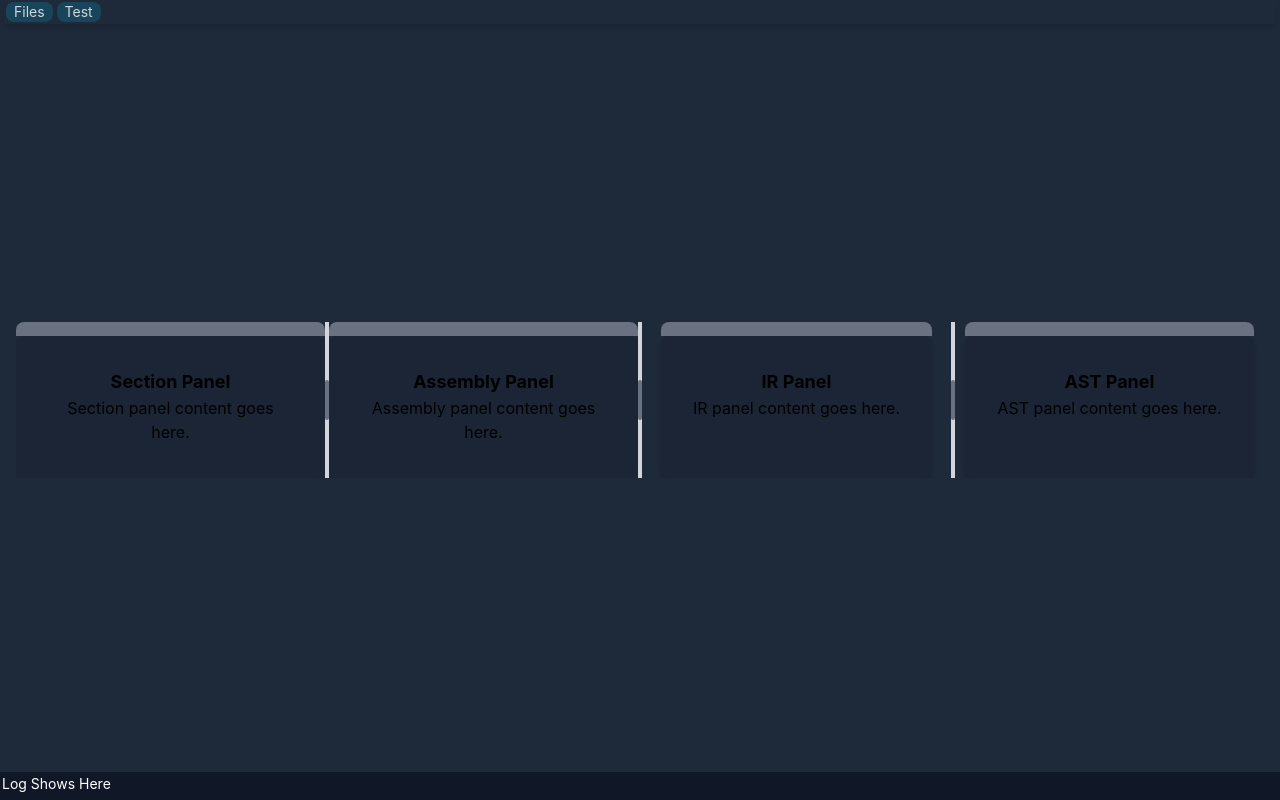
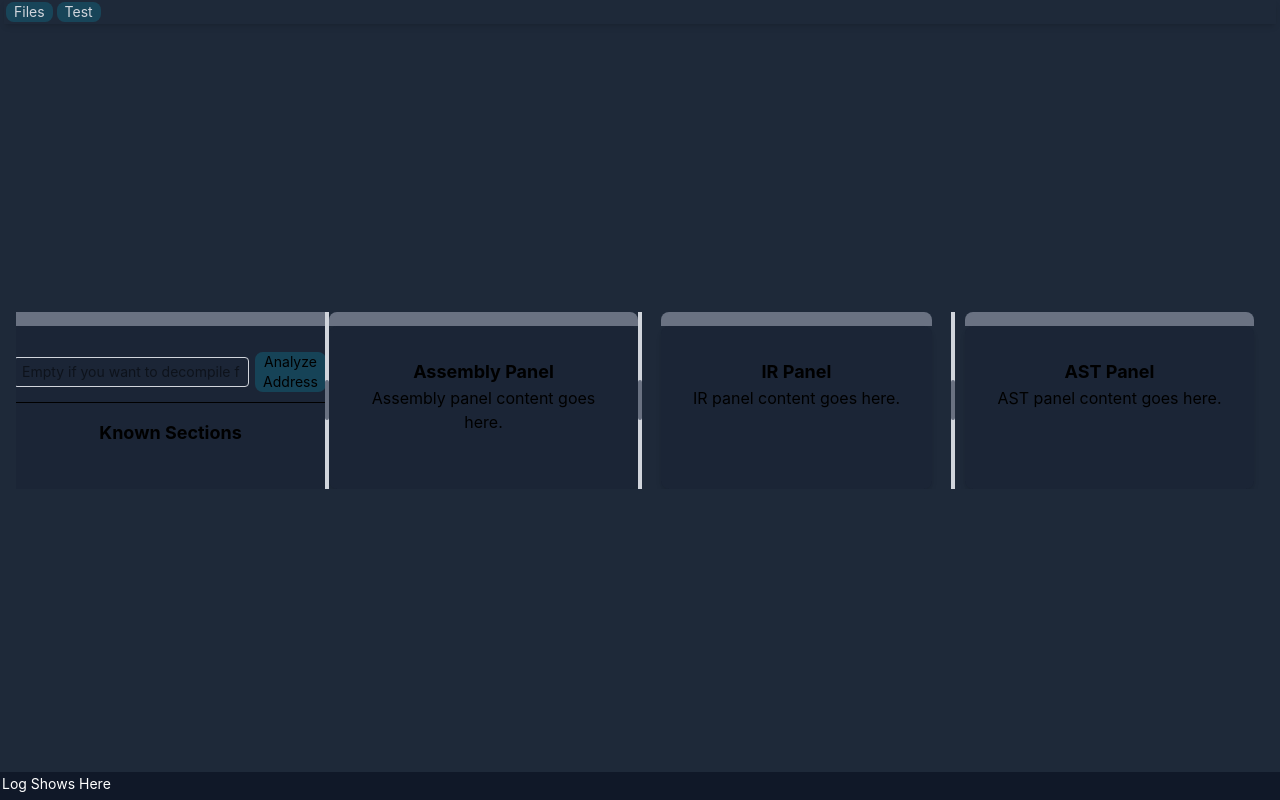
Before and after one commit to Eveheeero/fireman, a React (Vite) app in the folder firebat/: page / in a window 1280 px wide. Built offline with nearby package versions, Linux system fonts and the light colour scheme.

Commit message:
Impl Section Panel

```diff
--- a/firebat/src/SectionPanel.tsx
+++ b/firebat/src/SectionPanel.tsx
@@ -4,35 +4,61 @@ import { log } from "./logger";
 import * as rs from "./bindings";
 
 function SectionPanel() {
-  const [decompileResult, setDecompileResult] = useState<string>("");
-  const [decompileTargetAddress, setDecompileTargetAddress] = useState<string>("");
-  const [inspectResult, setInspectResult] = useState<rs.IrInspectResult[]>([]);
+  const [analyzeTargetAddress, setAnalyzeTargetAddress] = useState<string>("");
+  const [knownSections, setKnownSections] = useState<rs.KnownSection[]>([]);
 
-  async function decomFromAddress() {
-    await invoke("decom_from_address", { address: decompileTargetAddress }).then((result) => {
-      log("Decompile Success", result);
-      setDecompileResult("Block's Connected Address : " + result as SetStateAction<string>);
+  async function analyzeSectionFromAddress(startAddress: string) {
+    await invoke("analyze_section", { address: startAddress }).then((result) => {
+      log("Section Analyzation Success", result);
+      const newSections = result as rs.KnownSection[];
+      setKnownSections(prev => [...prev.filter(section => !newSections.some(newSection => newSection.startAddress === section.startAddress)), ...newSections]);
     }).catch((error) => {
-      log("Decompile Failed", error);
+      log("Section Analyzation Failed", error);
     });
   }
 
-  async function decomFromEntry() {
-    await invoke("decom_from_entry").then((result) => {
-      log("Decompile Success", result);
-      setDecompileResult("Block's Connected Address : " + result as SetStateAction<string>);
-    }).catch((error) => {
-      log("Decompile Failed", error);
-    });
-  }
-
-
   return (
     <div className="flex flex-col h-full">
+      <div className="flex items-center gap-1 p-2 border-b">
+        <input
+          type="text"
+          value={analyzeTargetAddress}
+          onChange={(e) => setAnalyzeTargetAddress(e.target.value)}
+          placeholder="Empty if you want to decompile from entry"
+          className="flex-1 px-2 py-1 text-sm border border-gray-300 rounded focus:outline-none focus:ring-1 focus:ring-blue-500"
+        />
+        <button
+          onClick={(_e) => analyzeSectionFromAddress(analyzeTargetAddress)}
+          className="dft-btn"
+        >
+          Analyze Address
+        </button>
+      </div>
+
       <div className="flex-1 overflow-auto">
         <div className="p-4">
-          <h2 className="text-lg font-bold">Section Panel</h2>
-          <p>Section panel content goes here.</p>
+          <h2 className="text-lg font-bold">Known Sections</h2>
+          <ul className="mt-2 space-y-2">
+            {knownSections.map((section, index) => (
+              <li key={index} className="p-2 border rounded bg-gray-500">
+                <div className="flex justify-between items-start">
+                  <p>
+                    0x{section.startAddress.toString(16)}..{section.endAddress?.toString(16)}
+                  </p>
+                  <span>
+                    {section.analyzed ? "Analyzed" : (
+                      <button
+                        onClick={() => analyzeSectionFromAddress(section.startAddress.toString())}
+                        className="dft-btn"
+                      >
+                        Analyze Section
+                      </button>
+                    )}
+                  </span>
+                </div>
+              </li>
+            ))}
+          </ul>
         </div>
       </div>
     </div>
--- a/firebat/src/bindings.ts
+++ b/firebat/src/bindings.ts
@@ -7,6 +7,12 @@ export interface IrInspectResult {
 
 export interface IrInspectResultSingle {
    statement: string;
-   data_accesses: (string)[];
-   data_access_per_ir: (string)[];
+   dataAccesses: (string)[];
+   dataAccessPerIr: (string)[];
 }
+
+export interface KnownSection {
+   startAddress: number;
+   endAddress: number | null;
+   analyzed: boolean;
+}
```
Also changed, not shown: 1 other file (tests, documents, lock files or other folders).
